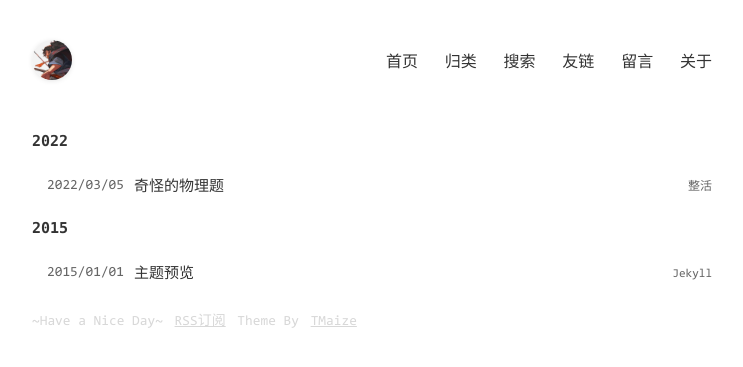
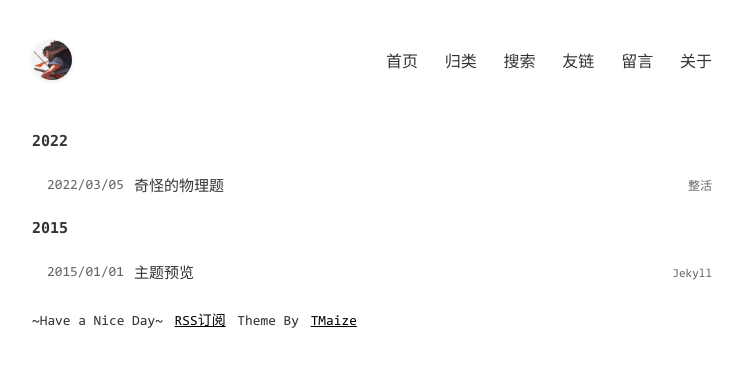
Before and after one commit to Limpu403/limpu403.github.io, a Jekyll site: the page built from index.html, in a window 1280 px wide. Shown: the top 367 px of the page, without its empty margins (268-1011 px from the left). Built offline with Jekyll 4.4.1, drawn with Linux system fonts in a browser that asks for light colours.

Commit message:
Update footer.html

```diff
--- a/_includes/footer.html
+++ b/_includes/footer.html
@@ -1,8 +1,8 @@
 <footer class="footer">
-  <span style="color:#D8D8D8">{{ site.footerText }}</span>
-  <a href="{{ site.baseurl }}/static/xml/rss.xml" style="color:#D8D8D8">RSS订阅</a>
-  <span  style="color:#D8D8D8">Theme By</span>
-  <a href="https://github.com/TMaize/tmaize-blog" style="color:#D8D8D8">TMaize</a>
+  <span>{{ site.footerText }}</span>
+  <a href="{{ site.baseurl }}/static/xml/rss.xml">RSS订阅</a>
+  <span>Theme By</span>
+  <a href="https://github.com/TMaize/tmaize-blog">TMaize</a>
 </footer>
 <div id="to-top">
   <span></span>
```
